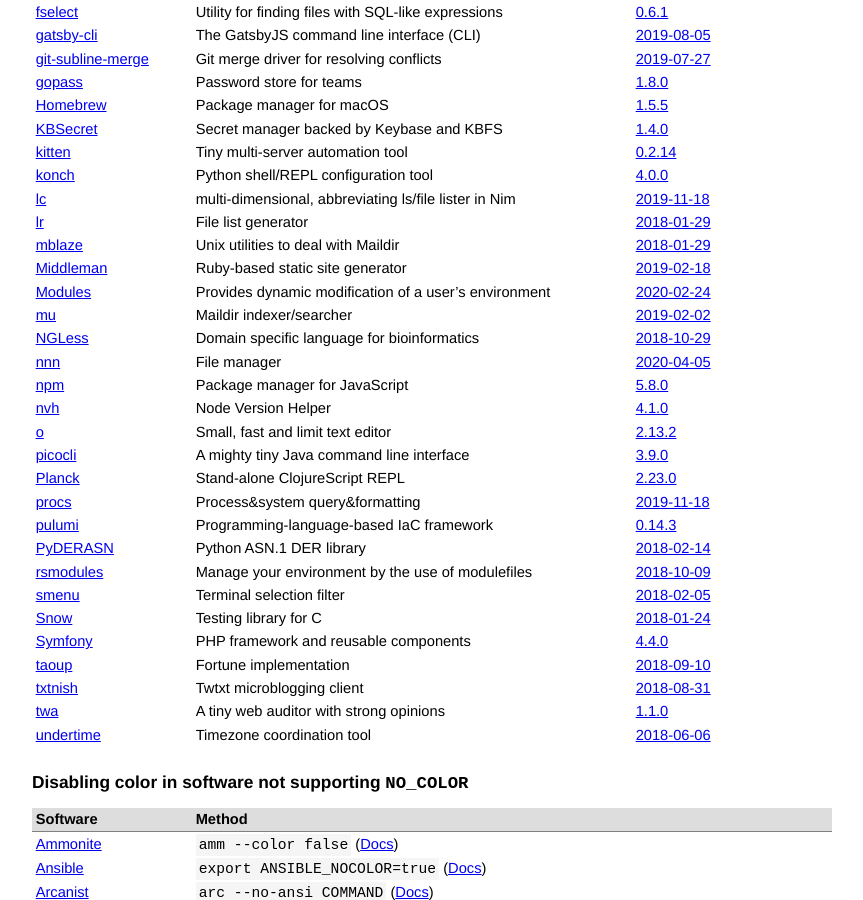
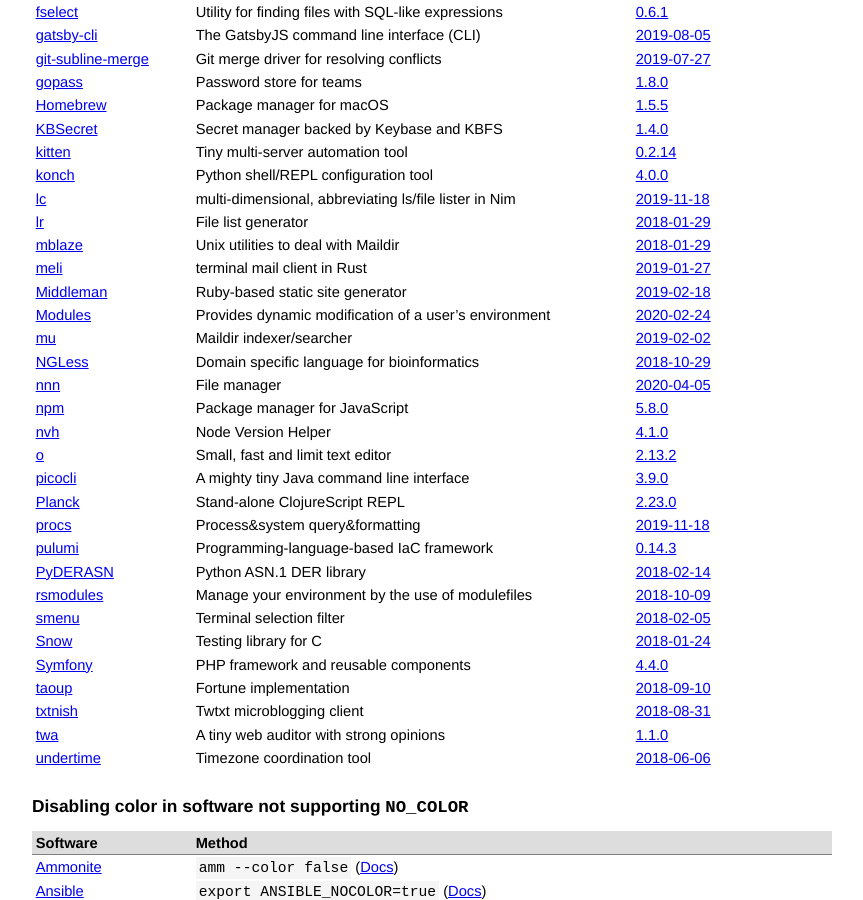
Before and after one commit to jcs/no_color, a Jekyll site: the page built from index.md, in a window 1280 px wide and 900 px high, scrolled down 1198 px. Shown: the whole window, without its empty margins (208-1071 px from the left). Built offline with Jekyll 4.4.1, drawn with Linux system fonts in a browser that asks for light colours; our own code applies the rules of GitHub Pages for plain Markdown files.

Commit message:
Add meli (#77)

```diff
--- a/index.md
+++ b/index.md
@@ -83,6 +83,7 @@ color via `NO_COLOR`.
 | [lc](https://github.com/c-blake/lc) | multi-dimensional, abbreviating ls/file lister in Nim | [2019-11-18](https://github.com/c-blake/lc/commit/3f69e692db45c63320c3cbd2d3910208437687f9) |
 | [lr](https://github.com/chneukirchen/lr) | File list generator | [2018-01-29](https://github.com/chneukirchen/lr/commit/8f0ac7c8abb4e0830d6cf72bbbd5f38c44b4266d) |
 | [mblaze](https://github.com/chneukirchen/mblaze) | Unix utilities to deal with Maildir | [2018-01-29](https://github.com/chneukirchen/mblaze/commit/4014f03afe6d624ba1c6bdde6551b4996ba31fe5) |
+| [meli](https://meli.delivery) | terminal mail client in Rust | [2019-01-27](https://github.com/meli/meli/commit/6a7cae09882d43c0de8a84df3d66174949ede0e0) |
 | [Middleman](https://middlemanapp.com) | Ruby-based static site generator | [2019-02-18](https://github.com/middleman/middleman/commit/3040ffa1331aa48c76ae5ca7f4b2e0a0f1b7af15) |
 | [Modules](http://modules.sourceforge.net/) | Provides dynamic modification of a user's environment | [2020-02-24](https://github.com/cea-hpc/modules/commit/01e2f4add17a96fc66386d1815ea62b861a7654f) |
 | [mu](https://www.djcbsoftware.nl/code/mu/) | Maildir indexer/searcher | [2019-02-02](https://github.com/djcb/mu/commit/eb6efee81db22531ef05e140549bde7e87dd9725) |
```
